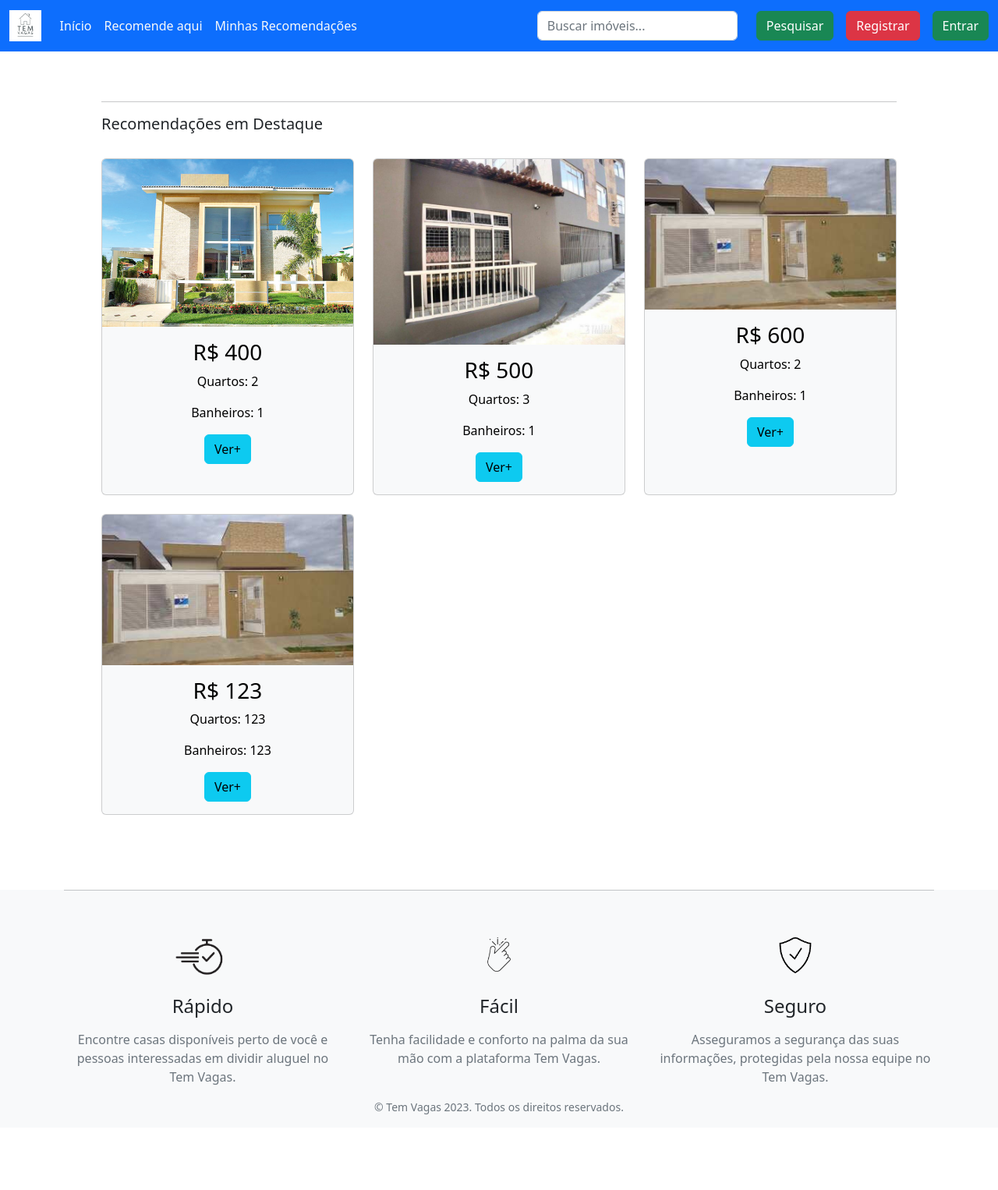
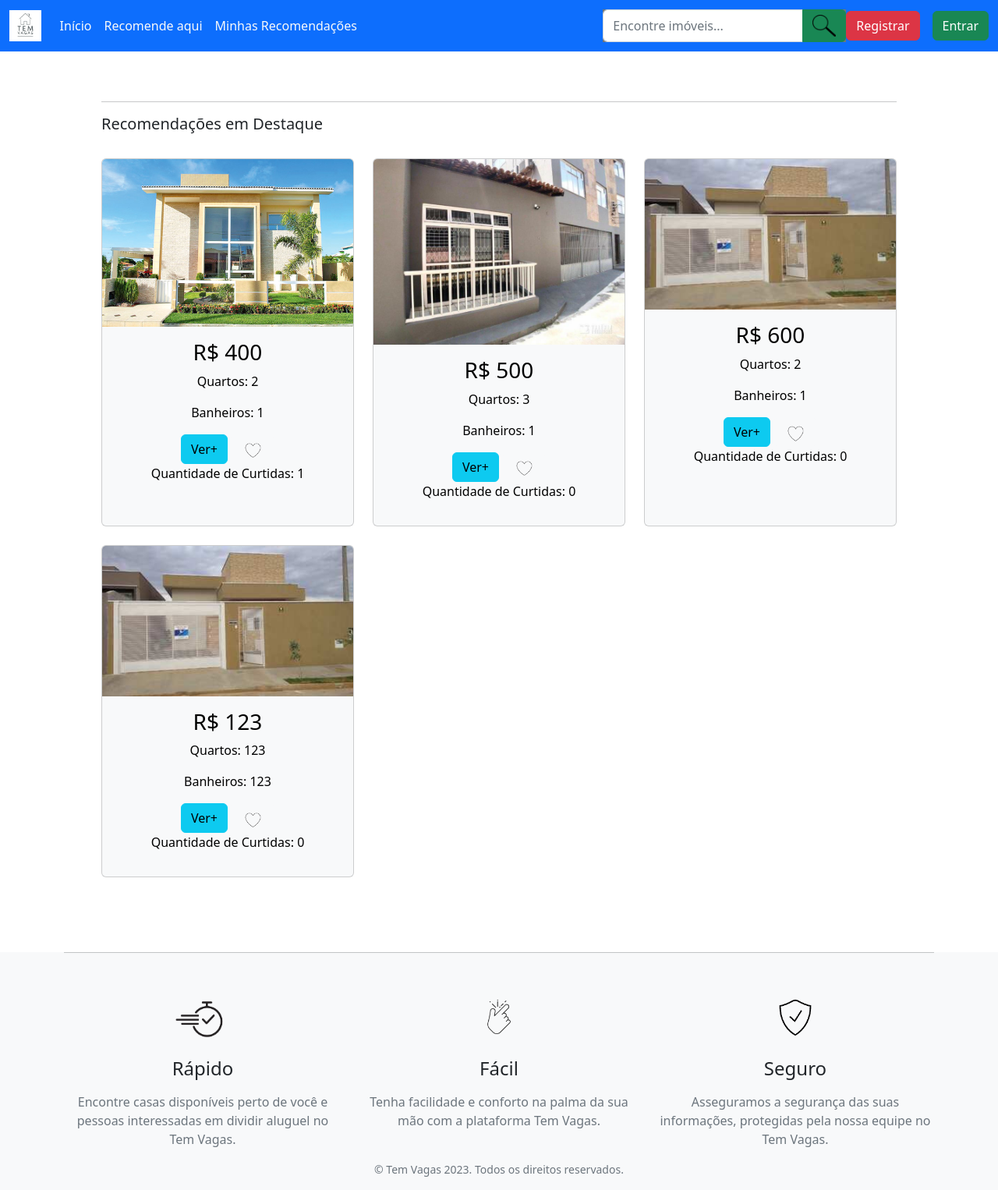
Before and after one commit to FelipeLuis123/TEM-VAGAS, a Django app: page / in a window 1280 px wide. Shown: the whole page at 78% size. Before the commit the page ends 1429 px from the top, so only its background shows below. Run offline with Django 4.2, Linux system fonts and the light colour scheme; data comes from the database, SQL or seed files in the repository; both versions use the stored data as it was after the commit.

Commit message:
Curtidas

```diff
--- a/posts_app/forms.py
+++ b/posts_app/forms.py
@@ -4,9 +4,9 @@ from .models import recomendacoes
 class RecommendationForm(forms.ModelForm):
     class Meta:
         model = recomendacoes
-        exclude = ['owner']  # Exclua o campo owner do formulário
+        exclude = ('owner', 'curtidas')
 
-    def __init__(self, *args, **kwargs):
-        super().__init__(*args, **kwargs)
+    def _init_(self, *args, **kwargs):
+        super()._init_(*args, **kwargs)
         for field_name, field in self.fields.items():
             field.widget.attrs['class'] = 'form-control'
--- a/posts_app/models.py
+++ b/posts_app/models.py
@@ -3,7 +3,6 @@ from django.dispatch import receiver
 from accounts.models import CustomUser
 from django.db.models.signals import post_save
 
-# Create your models here.
 class recomendacoes(models.Model):
     nome = models.CharField(max_length=100)
     telefone = models.IntegerField()
@@ -17,33 +16,39 @@ class recomendacoes(models.Model):
     cep = models.IntegerField()
     valor_aluguel = models.IntegerField()
     quantidade_quartos = models.IntegerField()
-    quantidade_banheiros = models.IntegerField()  # Use IntegerField for quantity fields
-    descricao = models.TextField()  # "Descricao" should be lowercase "descricao"
+    quantidade_banheiros = models.IntegerField()
+    descricao = models.TextField()
     image = models.ImageField(upload_to='images/', blank=True, null=True)
     create_at = models.DateTimeField(auto_now_add=True)
-    #disponivel
     owner = models.ForeignKey('accounts.CustomUser', on_delete=models.CASCADE, null=True)
+    curtidas = models.ManyToManyField(CustomUser, through='Curtida', related_name='curtidas')
 
-
-    def __str__(self):
-        return self.nome  # retornando o nome para representação da string do objeto
+    def _str_(self):
+        return self.nome
 
     class Meta:
         verbose_name = 'Imovel'
         verbose_name_plural = 'Imoveis'
         ordering = ['id']
 
+class Curtida(models.Model):
+    usuario = models.ForeignKey(CustomUser, on_delete=models.CASCADE)
+    recomendacao = models.ForeignKey(recomendacoes, on_delete=models.CASCADE)
+    data_criacao = models.DateTimeField(auto_now_add=True)
+
+    def _str_(self):
+        return f'Curtida de {self.usuario.username} em {self.recomendacao.nome}'
+
 class Myprofile(models.Model):
-    user = models.OneToOneField(CustomUser,
-						on_delete=models.CASCADE, related_name='profile')
+    user = models.OneToOneField(CustomUser, on_delete=models.CASCADE, related_name='profile')
     description = models.CharField(max_length=100)
-
 
 @receiver(post_save, sender=CustomUser)
 def my_handler(sender, **kwargs):
-    """
-    Quando Criar um usuário no Django, vai rodar essa função
-    para criar uma instancia nesse modelo MyProfile no campo "user".
-    """
     if kwargs.get('created', False):
         Myprofile.objects.create(user=kwargs['instance'])
+
+@receiver(post_save, sender=recomendacoes)
+def create_curtida_on_recomendacao_creation(sender, instance, created, **kwargs):
+    if created:
+        Curtida.objects.create(usuario=instance.owner, recomendacao=instance)
--- a/posts_app/templates/_navbar.html
+++ b/posts_app/templates/_navbar.html
@@ -14,7 +14,7 @@
                   <a class="nav-link text-light" href="{% url 'create-recommendation' %}">Recomende aqui</a>
               </li>
               <li class="nav-item">
-                  <a class="nav-link active text-light" aria-current="page" href="#">Minhas Recomendações</a>
+                  <a class="nav-link active text-light" aria-current="page" href="listar-recomendacoes">Minhas Recomendações</a>
               </li>
               {% comment %}
               <li class="nav-item">
@@ -22,10 +22,19 @@
               </li>
               {% endcomment %}
           </ul>
-          <form class="d-flex" role="search">
-              <input class="form-control me-2" type="search" placeholder="Buscar imóveis..." aria-label="Search">
-              <button class="btn btn-success mx-3" type="submit">Pesquisar</button>
-          </form>
+          <form class="d-flex">
+            <div class="input-group bg-secondary"> <!-- Adicione a classe "bg-secondary" para tornar o fundo cinza -->
+                <input class="form-control" type="search" placeholder="Encontre imóveis..." aria-label="Search">
+                <button class="btn btn-success" type="submit">
+                    <i class="bi bi-search" aria-hidden="true"></i>
+                    <img src="{% static 'images/lupa.png' %}" alt="Lupa" width="30">
+                </button>
+            </div>
+        </form>
+
+
+
+
           <div class="d-flex gap-3 align-items-center">
               {% if user.is_authenticated %}
                   {% comment %} <span class="nav-text bg-light">
--- a/posts_app/templates/main-page.html
+++ b/posts_app/templates/main-page.html
@@ -3,7 +3,10 @@
 	{% block title %}Residências disponíveis para alocar ou dividir aluguel - Tem Vagas{% endblock %}
 
 	{% block content %}
+
+		{% load static %}  {# Certifique-se de que esta linha esteja presente #}
 		<hr>
+
 		{% comment %} <a class="btn btn-success m-3" href="{% url 'create-recommendation' %}">Recomende aqui</a> {% endcomment %}
 		<h5>Recomendações em Destaque</h5>
 		<br>
@@ -11,18 +14,70 @@
 			{% for imovel in imovel %}
 				<div class="col">
 					<div class="card h-100 text-bg-light">
-					<img src="{{imovel.image.url}}" class="card-img-top" alt="...">
+
+						<img src="{% if imovel.image and imovel.image.url %}{{ imovel.image.url }}{% else %}{% static 'caminho/do/seu/placeholder.jpg' %}{% endif %}" class="card-img-top" alt="...">
 						<div class="card-body">
+
 							<h3 class="text-center">R$ {{imovel.valor_aluguel}}</h3>
 							<p class="text-center">Quartos: {{imovel.quantidade_quartos}}</p>
 							<p class="text-center">Banheiros: {{imovel.quantidade_banheiros}}</p>
 							<div class="text-center">
 								<a class="btn btn-info" href="{% url 'recommendation-detail' imovel.id %}">Ver+</a>
+								<button class="btn btn-light curtir-btn" data-recomendacao-id="{{ imovel.id }}" data-curtida="false">
+									<img src="{% static 'images/curtidanormal.png' %}" alt="Curtir" width="30">
+								</button>
+
+
+								<p>Quantidade de Curtidas: <span id="numero_curtidas_{{ imovel.id }}">{{ imovel.curtidas.count }}</span></p>
+
+							</div>
+
+						</div>
+
 					</div>
 				</div>
+
+			{% endfor %}
+
 		</div>
-			</div>
-		{% endfor %}
-	</div>
+	<!-- Adicione esta linha no cabeçalho do seu template para incluir o jQuery -->
+<script src="https://code.jquery.com/jquery-3.6.4.min.js"></script>
 
+<script>
+    // Adicione este script para manipular a ação de curtir/descurtir
+    $('.curtir-btn').on('click', function () {
+        var btn = $(this);
+        var recomendacaoId = btn.data('recomendacao-id');
+        var curtidaStatus = btn.data('curtida');
+
+        // Faça uma solicitação AJAX para a URL de curtir/descurtir
+        $.ajax({
+			url: `/curtir_recomendacao/${recomendacaoId}/`,
+            method: 'GET',
+            dataType: 'json',
+            success: function (data) {
+                // Atualizar a contagem de curtidas na interface do usuário
+                $('#numero_curtidas_' + recomendacaoId).text(data.numero_curtidas);
+
+                // Alterar o status de curtida no botão
+                btn.data('curtida', !curtidaStatus);
+
+                // Alterar a imagem do botão com base no novo status
+                if (curtidaStatus) {
+                    // Se a recomendação estava curtida, exiba a imagem de coração normal
+                    btn.find('img').attr('src', '{% static "images/curtidanormal.png" %}');
+                } else {
+                    // Se a recomendação não estava curtida, exiba a imagem de coração vermelho
+                    btn.find('img').attr('src', '{% static "images/curtidavermelha.png" %}');
+                }
+
+                // Exibir uma mensagem ao usuário
+                alert(data.mensagem);
+            },
+            error: function (error) {
+                console.error('Erro na solicitação AJAX:', error);
+            }
+        });
+    });
+</script>
 	{% endblock content %}
--- a/posts_app/urls.py
+++ b/posts_app/urls.py
@@ -7,4 +7,6 @@ urlpatterns = [
     path('recommendation-detail/<int:id>/', views.recommendation_detail, name='recommendation-detail'),
     path('recommendation-update/<int:id>', views.recommendation_update, name='recommendation-update'),
     path('recommendation-delete/<int:id>/', views.recommendation_delete, name='recommendation-delete'),
+    path('listar-recomendacoes/', views.listar_recomendacoes, name='listar-recomendacoes'),
+    path('curtir_recomendacao/<int:id>/', views.curtir_recomendacao, name='curtir_recomendacao'),
 ]
--- a/posts_app/views.py
+++ b/posts_app/views.py
@@ -5,6 +5,7 @@ from django.urls import reverse
 from django.http import HttpResponseForbidden, HttpResponseRedirect
 from posts_app.forms import RecommendationForm
 from django.contrib.auth.decorators import login_required
+from django.http import JsonResponse
 
 # Create your views here.
 def destaques(request):
@@ -79,6 +80,35 @@ def mysite(request):
     # usuarioLogado(request)
     return render(request, 'main-page.html')
 
+@login_required
+def listar_recomendacoes(request):
+    # Recupere o usuário logado
+    usuario_logado = request.user
+
+    # Recupere todas as recomendações feitas pelo usuário
+    recomendacoes_do_usuario = recomendacoes.objects.filter(owner=usuario_logado)
+
+    # Passe as recomendações para o template
+    context = {'recomendacoes': recomendacoes_do_usuario}
+    return render(request, 'listar_recomendacoes.html', context)
+
+
+@login_required
+def curtir_recomendacao(request, id):
+    recomendacao = get_object_or_404(recomendacoes, id=id)
+
+    # Verificar se o usuário já curtiu a recomendação
+    if request.user in recomendacao.curtidas.all():
+        recomendacao.curtidas.remove(request.user)
+        mensagem = 'Curtida removida'
+    else:
+        recomendacao.curtidas.add(request.user)
+        mensagem = 'Recomendação curtida'
+
+    # Retornar uma resposta JSON indicando o número atual de curtidas
+    numero_curtidas = recomendacao.curtidas.count()
+    data = {'mensagem': mensagem, 'numero_curtidas': numero_curtidas}
+    return JsonResponse(data)
 
 # def usuarioLogado(request):
 #     print('Logado')
```
Also changed, not shown: posts_app/templates/listar_recomendacoes.html (added, +28 -0 lines), posts_app/templates/recommendation-detail.html (+6 -3 lines), accounts/migrations/0002_alter_customuser_username.py (added), db.sqlite3, posts_app/migrations/0004_curtida_recomendacoes_curtidas.py (added), posts_app/static/images/curtidanormal.png (added), posts_app/static/images/curtidavermelha.png (added), posts_app/static/images/lupa.png (added). Lines whose indentation alone changed are shown as unchanged.
